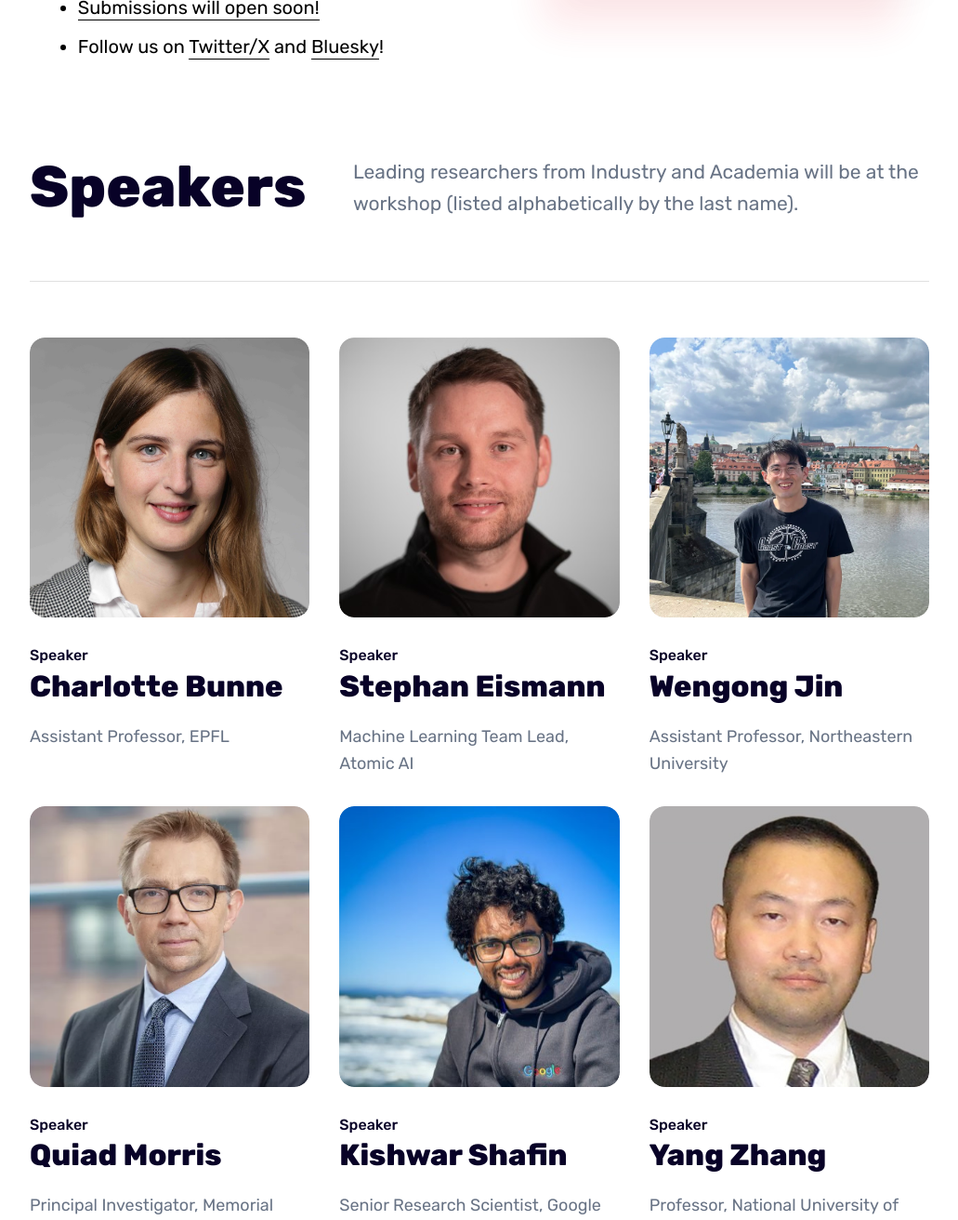
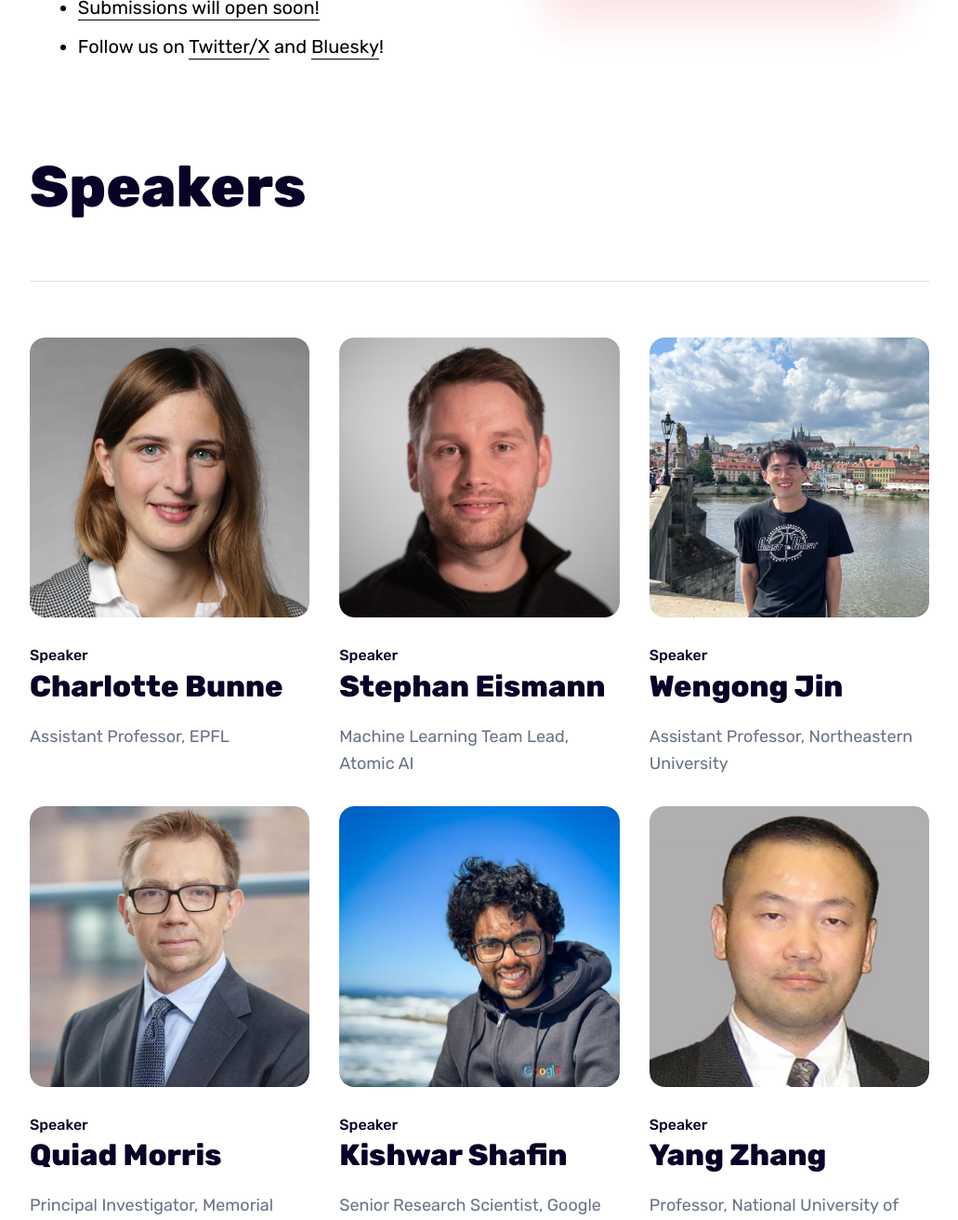
Before and after one commit to ai4na-workshop/ai4na-workshop.github.io, a Jekyll site: the page built from index.html, in a window 1280 px wide and 1400 px high, scrolled down 639 px, cut to the strip 88-1400 px from the top of the window. Shown: the whole strip at 93% size, without its empty margins (124-1155 px from the left). Built offline with Jekyll 4.4.1, drawn with Linux system fonts in a browser that asks for light colours; the list of posts is cut into pages by our own code; some of the changed text lies outside the part shown.

Commit message:
Remove text next to speakers and panelists sections

```diff
--- a/_data/settings.yml
+++ b/_data/settings.yml
@@ -117,21 +117,21 @@ mailchimp:
 work:
   enable: true
   work__title: Speakers and Panelists
-  work__description: Leading researchers from Industry and Academia will be at the workshop (listed alphabetically by the last name).
+  # work__description: Leading researchers from Industry and Academia will be at the workshop (listed alphabetically by the last name).
 
 #-------------------------------
 # Speakers Settings
 speakers:
   enable: true
   speakers__title: Speakers
-  speakers__description: Leading researchers from Industry and Academia will be at the workshop (listed alphabetically by the last name).
+  # speakers__description: Leading researchers from Industry and Academia will be at the workshop (listed alphabetically by the last name).
 
 #-------------------------------
 # Panelists Settings
 panelists:
   enable: true
   panelists__title: Panelists
-  panelists__description: Leading researchers from Industry and Academia will be at the workshop (listed alphabetically by the last name).
+  # panelists__description: Leading researchers from Industry and Academia will be at the workshop (listed alphabetically by the last name).
 
 
 #-------------------------------
--- a/_includes/section-panelists.html
+++ b/_includes/section-panelists.html
@@ -2,7 +2,7 @@
     <div class="page-section-head">
       <h1 class="page-title">{% if page.title %}{{ page.title }}{% else %}{{ site.data.settings.panelists.panelists__title }}{% endif %}</h1>
       {% if page.description2 %}
-        <p class="page-description">{{ page.description2 }}</p>
+        <p class="page-description">{{ page.description }}</p>
       {% else site.data.settings.panelists.panelists__description %}
         <p class="page-description">{{ site.data.settings.panelists.panelists__description }}</p>
       {% endif %}
```
Also changed, not shown: 4 other files.
